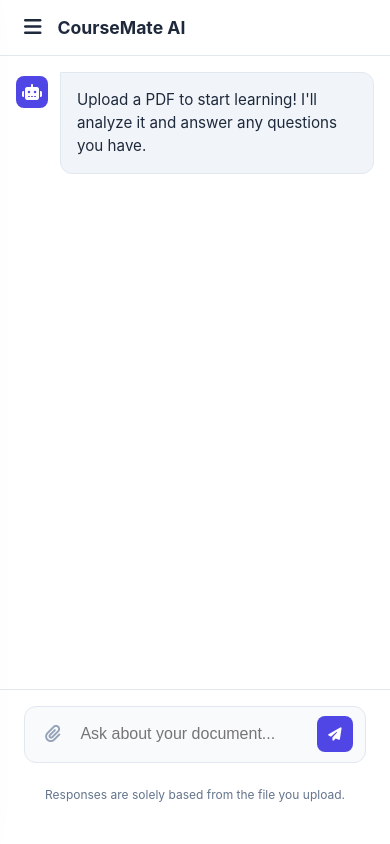
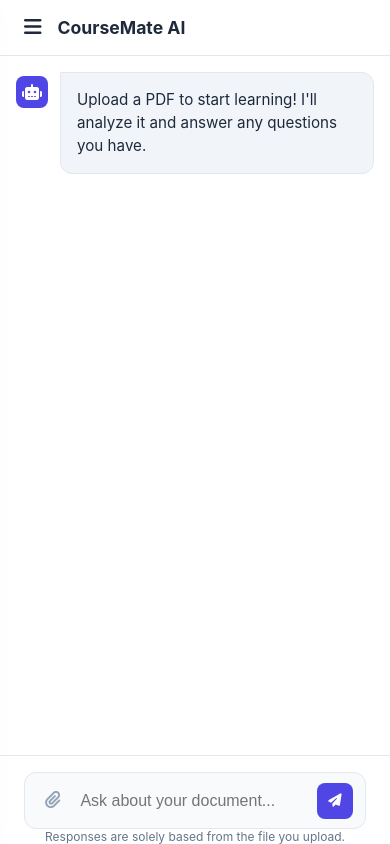
Before and after one commit to vibieprince/CourseMate-AI, a plain HTML site: page app.html in a window 390 px wide. Drawn offline with nearby package versions, Linux system fonts and the light colour scheme.

Commit message:
app.html fix

```diff
--- a/app.html
+++ b/app.html
@@ -19,7 +19,15 @@
         }
 
         * { margin: 0; padding: 0; box-sizing: border-box; }
-        body { font-family: 'Inter', sans-serif; background: var(--bg-chat); color: var(--text-main); display: flex; height: 95vh; overflow: hidden; }
+
+        body {
+            font-family: 'Inter', sans-serif;
+            background: var(--bg-chat);
+            color: var(--text-main);
+            display: flex;
+            height: 100dvh; /* 🔥 dynamic viewport */
+            overflow: hidden;
+        }
 
         /* Sidebar Styling */
         aside {
@@ -54,7 +62,15 @@
         #active-doc-link span { white-space: nowrap; overflow: hidden; text-overflow: ellipsis; max-width: 170px; font-weight: 500; font-size: 0.85rem; }
 
         /* Main Chat Area */
-        main { flex: 1; display: flex; flex-direction: column; position: relative; width: 100%; min-width: 0; }
+        main {
+            flex: 1;
+            display: flex;
+            flex-direction: column;
+            position: relative;
+            width: 100%;
+            min-width: 0;
+            height: 100%;
+        }
         header { padding: 1rem 1.5rem; border-bottom: 1px solid var(--border); display: flex; align-items: center; background: white; }
         .header-left { display: flex; align-items: center; gap: 1rem; }
 
@@ -87,7 +103,19 @@
             .chat-container { padding: 1rem; }
             .message { max-width: 100%; }
         }
+        @media (max-width: 768px) {
+            .input-wrapper {
+                position: sticky;
+                bottom: 0;
+                z-index: 50;
+                background: white;
+                padding-bottom: env(safe-area-inset-bottom);
+            }
 
+            .chat-container {
+                padding-bottom: 100px; /* space for input */
+            }
+        }
         /* Add these rules for formatted Markdown output */
         .msg-content p { margin-bottom: 0.75rem; }
         .msg-content p:last-child { margin-bottom: 0; }
@@ -250,6 +278,16 @@
         chatInput.addEventListener('keypress', (e) => {
             if(e.key === 'Enter') sendMessage();
         });
+
+        chatInput.addEventListener('focus', () => {
+            setTimeout(() => {
+                chatWindow.scrollTop = chatWindow.scrollHeight;
+            }, 300);
+        });
+
+        window.addEventListener('resize', () => {
+            chatWindow.scrollTop = chatWindow.scrollHeight;
+        });
     </script>
 </body>
 </html>
```
Also changed, not shown: files/ChatGPT Image May 2, 2026, 07_13_36 PM.png (added), requirements.txt.
